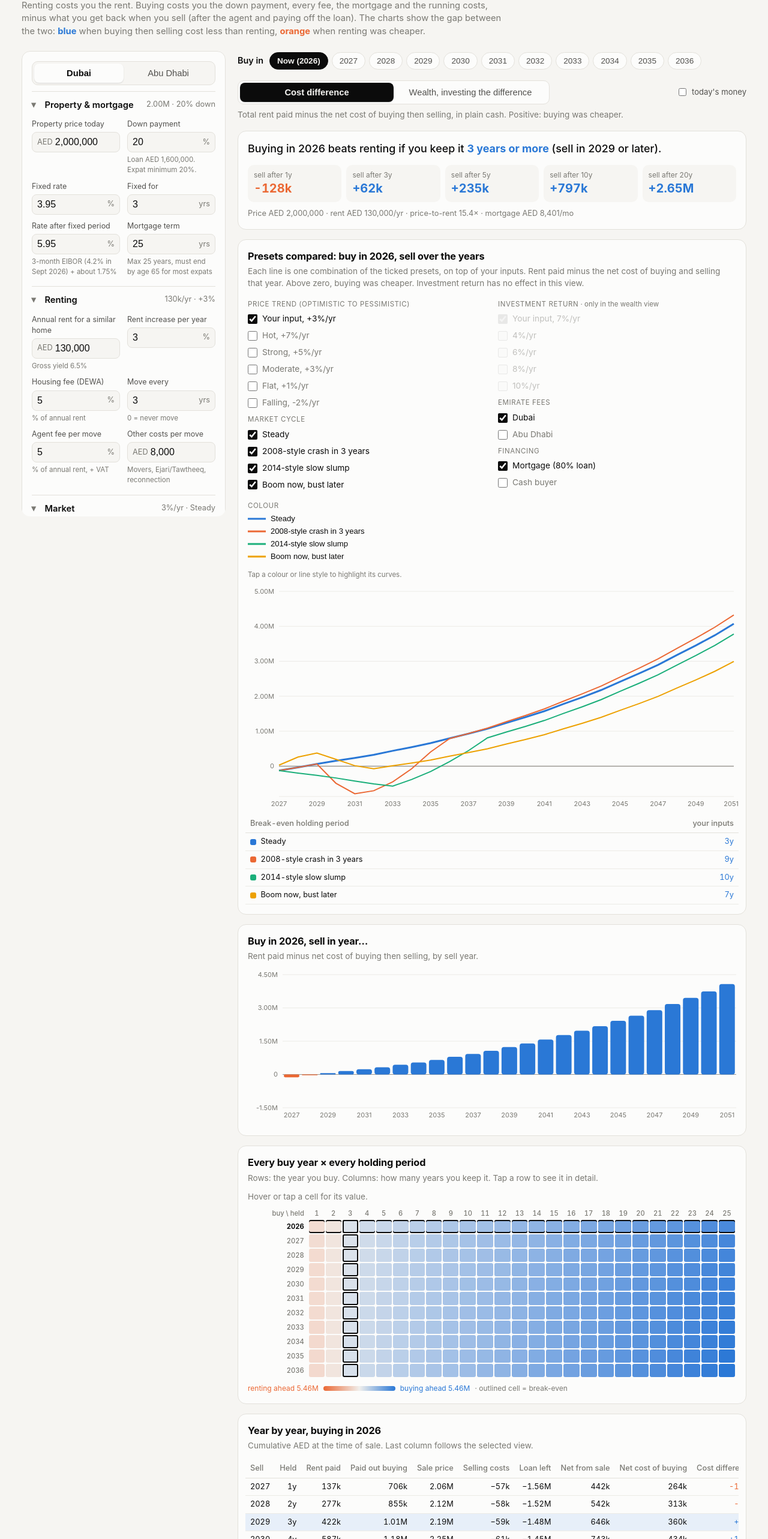
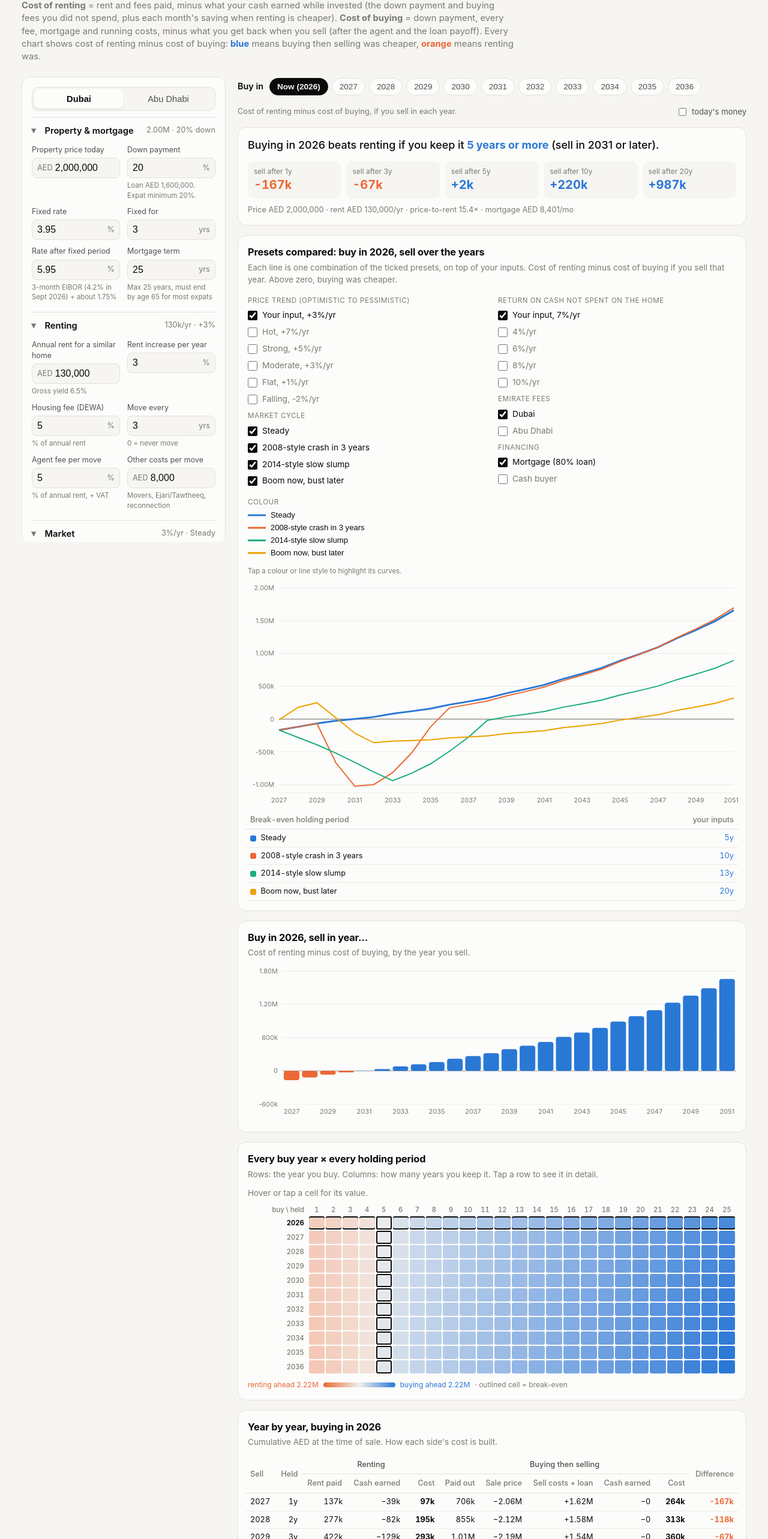
Before and after one commit to Zboule/rent-vs-buy-uae, a React (Vite) app: page / in a window 1280 px wide. Shown: the part 113-2679 px from the top of the page at 60% size. Built offline with nearby package versions, Linux system fonts and the light colour scheme.

Commit message:
One number: cost of renting (net of what unspent cash earned) minus cost of buying then selling; drop view toggle
Co-Authored-By: Claude Opus 5.5 (1M context) <noreply@anthropic.com>
Claude-Session: https://claude.ai/code/session_01SGeUVgQihc8iY5aYodmd9q

```diff
--- a/scripts/check.ts
+++ b/scripts/check.ts
@@ -26,4 +26,9 @@ ok(y1.advantage < 0, 'year-1 advantage negative');
 const all = simulateAll(DEFAULTS, []);
 for (const b of all.slice(0, 3)) console.log(`X=${b.buyYear} price=${Math.round(b.price)} rent=${Math.round(b.rent)} pay/mo=${Math.round(b.monthlyPayment)} breakEven=${b.breakEven}`,
   b.rows.filter((_, i) => [0, 2, 4, 9, 14, 24].includes(i)).map((x) => `${x.held}y:${Math.round(x.advantage / 1000)}k`).join(' '));
+{
+  const rows = simulateBuy({ ...DEFAULTS, price: 3e6, rent: 240000, rentGrowth: 0.05 }, 2, []).rows;
+  const worst = Math.max(...rows.map((x) => Math.abs(x.rentNet - x.buyNet - x.advantage)));
+  ok(worst < 1e-3, `rentNet - buyNet == advantage (max err ${worst})`);
+}
 process.exit(fail ? 1 : 0);
--- a/src/App.tsx
+++ b/src/App.tsx
@@ -3,7 +3,7 @@ import {
   Bar, BarChart, CartesianGrid, Cell, Legend, Line, LineChart, ReferenceLine, ResponsiveContainer, Tooltip, XAxis, YAxis,
 } from 'recharts';
 import {
-  DEFAULTS, PRESETS, SCENARIOS, VAT, breakEvenOf, marketPath, metric, simulateAll, simulateBuy, type Measure, type BuyResult, type Emirate, type Params, type SellRow,
+  DEFAULTS, PRESETS, SCENARIOS, VAT, breakEvenOf, marketPath, simulateAll, simulateBuy, type BuyResult, type Emirate, type Params, type SellRow,
 } from './engine';
 import { DEFAULT_CMP, initialCustom, readHash, writeHash, type AppState, type Compare, type Financing } from './state';
 import { abbr, aed, pct } from './format';
@@ -21,8 +21,7 @@ export default function App() {
   const all = useMemo(() => simulateAll(p, custom), [p, custom]);
   const X = Math.min(s.buyYear, p.maxBuyYear);
   const sel = all[X];
-  const val = (r: SellRow) => metric(r, s.measure, s.real);
-  const cost = s.measure === 'cost';
+  const val = (r: SellRow) => (s.real ? r.advantageReal : r.advantage);
 
   return (
     <div className="page">
@@ -30,10 +29,12 @@ export default function App() {
         <h1>Rent or buy, UAE</h1>
         <p className="tagline">If I buy in year X and sell in year Y, am I better off than if I had kept renting?</p>
         <p className="intro">
-          Renting costs you the rent. Buying costs you the down payment, every fee, the mortgage and the running costs,
-          minus what you get back when you sell (after the agent and paying off the loan). The charts show the gap
-          between the two: <b className="c-buy">blue</b> when buying then selling cost less than renting,{' '}
-          <b className="c-rent">orange</b> when renting was cheaper.
+          <b>Cost of renting</b> = rent and fees paid, minus what your cash earned while invested (the down payment and
+          buying fees you did not spend, plus each month's saving when renting is cheaper).{' '}
+          <b>Cost of buying</b> = down payment, every fee, mortgage and running costs, minus what you get back when you
+          sell (after the agent and the loan payoff). Every chart shows cost of renting minus cost of buying:{' '}
+          <b className="c-buy">blue</b> means buying then selling was cheaper, <b className="c-rent">orange</b> means
+          renting was.
         </p>
       </header>
 
@@ -45,39 +46,25 @@ export default function App() {
         <main className="results">
           <BuyYearPicker all={all} X={X} onPick={(x) => setS((o) => ({ ...o, buyYear: x }))} />
           <div className="measure-bar">
-            <div className="seg measure" role="radiogroup" aria-label="What to compare">
-              {(['cost', 'wealth'] as Measure[]).map((m) => (
-                <button key={m} className={s.measure === m ? 'on' : ''} onClick={() => setS((o) => ({ ...o, measure: m }))}>
-                  {m === 'cost' ? 'Cost difference' : 'Wealth, investing the difference'}
-                </button>
-              ))}
-            </div>
+            <span className="muted small">Cost of renting minus cost of buying, if you sell in each year.</span>
             <label className="toggle">
               <input type="checkbox" checked={s.real} onChange={(e) => setS((o) => ({ ...o, real: e.target.checked }))} />
               today's money
             </label>
           </div>
-          <p className="sub measure-note">
-            {cost
-              ? 'Total rent paid minus the net cost of buying then selling, in plain cash. Positive: buying was cheaper.'
-              : 'Adds the investing: the renter invests the down payment and fees, and whoever spends less each month invests the gap. Owner wealth minus renter wealth.'}
-          </p>
           <Headline r={sel} val={val} />
 
           <section className="card">
             <h2>Presets compared: buy in {NOW + X}, sell over the years</h2>
             <p className="sub">
               Each line is one combination of the ticked presets, on top of your inputs.{' '}
-              {cost
-                ? 'Rent paid minus the net cost of buying and selling that year. Above zero, buying was cheaper. Investment return has no effect in this view.'
-                : 'Owner wealth minus renter wealth if you sell that year. Above zero, buying leaves you richer.'}
+              Cost of renting minus cost of buying if you sell that year. Above zero, buying was cheaper.
             </p>
             <PresetCompare
               p={p}
               custom={custom}
               X={X}
               val={val}
-              noReturn={cost}
               cmp={s.cmp}
               setCmp={(cmp) => setS((o) => ({ ...o, cmp }))}
             />
@@ -85,7 +72,7 @@ export default function App() {
 
           <section className="card">
             <h2>Buy in {NOW + X}, sell in year…</h2>
-            <p className="sub">{cost ? 'Rent paid minus net cost of buying then selling, by sell year.' : 'Wealth if you bought, minus wealth if you kept renting, at the moment you sell.'}</p>
+            <p className="sub">Cost of renting minus cost of buying, by the year you sell.</p>
             <AdvantageChart r={sel} val={val} />
           </section>
 
@@ -99,7 +86,7 @@ export default function App() {
 
           <section className="card">
             <h2>Year by year, buying in {NOW + X}</h2>
-            <p className="sub">Cumulative AED at the time of sale. Last column follows the selected view{s.real ? ", in today's money" : ''}.</p>
+            <p className="sub">Cumulative AED at the time of sale. How each side's cost is built{s.real ? ", last column in today's money" : ''}.</p>
             <SellTable r={sel} val={val} />
           </section>
 
@@ -224,8 +211,8 @@ function DashSwatch({ dash, color = 'currentColor', width = 2 }: { dash: string;
 }
 
 function PresetCompare({
-  p, custom, X, val, noReturn, cmp, setCmp,
-}: { p: Params; custom: number[]; X: number; val: (r: SellRow) => number; noReturn: boolean; cmp: Compare; setCmp: (c: Compare) => void }) {
+  p, custom, X, val, cmp, setCmp,
+}: { p: Params; custom: number[]; X: number; val: (r: SellRow) => number; cmp: Compare; setCmp: (c: Compare) => void }) {
   const toggle = <K extends keyof Compare>(k: K, v: string) => {
     const cur = cmp[k] as string[];
     setCmp({ ...cmp, [k]: cur.includes(v) ? cur.filter((x) => x !== v) : [...cur, v] });
@@ -234,9 +221,7 @@ function PresetCompare({
   const scenarios = SCENARIOS.filter((x) => x.key !== 'custom' || p.scenario === 'custom');
   const trendKeys = ['in', ...TRENDS.map(String)].filter((k) => cmp.g.includes(k));
   const scKeys = scenarios.map((x) => x.key).filter((k) => cmp.sc.includes(k));
-  // the cash view ignores investing, so every return would draw the same curve: keep one
-  const retTicked = ['in', ...RETURNS.map(String)].filter((k) => cmp.r.includes(k));
-  const retKeys = noReturn ? retTicked.slice(0, 1).map(() => 'in') : retTicked;
+  const retKeys = ['in', ...RETURNS.map(String)].filter((k) => cmp.r.includes(k));
   const emKeys = (['DXB', 'AUH'] as Emirate[]).filter((e) => cmp.em.includes(e));
   const finKeys = (['loan', 'cash'] as Financing[]).filter((f) => cmp.fin.includes(f));
   const trendVal = (k: string) => (k === 'in' ? p.priceGrowth : Number(k));
@@ -266,7 +251,7 @@ function PresetCompare({
           downPct: fin === 'cash' ? 1 : p.downPct,
         };
         const styleName = [
-          !noReturn && (retKeys.length > 1 || r !== 'in') ? retLabel(r) : '',
+          retKeys.length > 1 || r !== 'in' ? retLabel(r) : '',
           emKeys.length > 1 || em !== p.emirate ? EM_LABEL[em] : '',
           finKeys.length > 1 || fin !== 'loan' ? FIN_LABEL[fin] : '',
         ].filter(Boolean).join(' · ') || 'your inputs';
@@ -285,7 +270,7 @@ function PresetCompare({
       });
     });
     return out;
-  }, [p, custom, X, cmp, noReturn]);
+  }, [p, custom, X, cmp]);
 
   const colors = [...new Map(series.map((s) => [s.colorKey, s])).values()];
   const styles = [...new Map(series.map((s) => [s.styleKey, s])).values()];
@@ -324,10 +309,8 @@ function PresetCompare({
           ))}
         </div>
         <div className="cmp-g">
-          <div className="cmp-h">Investment return{noReturn && <span className="cmp-off"> · only in the wealth view</span>}</div>
-          {['in', ...RETURNS.map(String)].map((k) => noReturn ? (
-            <label key={k} className="cbx off"><input type="checkbox" disabled checked={cmp.r.includes(k)} readOnly />{k === 'in' ? `Your input, ${pct(p.investReturn)}/yr` : `${pct(Number(k))}/yr`}</label>
-          ) : (
+          <div className="cmp-h">Return on cash not spent on the home</div>
+          {['in', ...RETURNS.map(String)].map((k) => (
             <Box key={k} on={cmp.r.includes(k)} label={k === 'in' ? `Your input, ${pct(p.investReturn)}/yr` : `${pct(Number(k))}/yr`} onClick={() => toggle('r', k)} />
           ))}
           <div className="cmp-h">Emirate fees</div>
@@ -534,9 +517,14 @@ function SellTable({ r, val }: { r: BuyResult; val: (x: SellRow) => number }) {
       <table className="grid">
         <thead>
           <tr>
-            <th>Sell</th><th>Held</th><th>Rent paid</th><th>Paid out buying</th><th>Sale price</th><th>Selling costs</th>
-            <th>Loan left</th><th>Net from sale</th><th>Net cost of buying</th><th>Cost difference</th><th>Wealth difference</th>
-            <th>Shown</th>
+            <th rowSpan={2}>Sell</th><th rowSpan={2}>Held</th>
+            <th colSpan={3} className="grp">Renting</th>
+            <th colSpan={5} className="grp">Buying then selling</th>
+            <th rowSpan={2}>Difference</th>
+          </tr>
+          <tr>
+            <th>Rent paid</th><th>Cash earned</th><th>Cost</th>
+            <th>Paid out</th><th>Sale price</th><th>Sell costs + loan</th><th>Cash earned</th><th>Cost</th>
           </tr>
         </thead>
         <tbody>
@@ -544,15 +532,14 @@ function SellTable({ r, val }: { r: BuyResult; val: (x: SellRow) => number }) {
             <tr key={x.held} className={be === x.held ? 'be' : ''}>
               <td>{NOW + x.sellYear}</td>
               <td>{x.held}y</td>
-              <td>{abbr(x.rentCost)}</td>
-              <td>{abbr(x.buyCost + x.netProceeds)}</td>
-              <td>{abbr(x.salePrice)}</td>
-              <td>−{abbr(x.sellCosts)}</td>
-              <td>{x.loanLeft >= 1 ? `−${abbr(x.loanLeft)}` : '0'}</td>
-              <td>{abbr(x.netProceeds)}</td>
-              <td>{abbr(x.buyCost)}</td>
-              <td className={x.costDiff >= 0 ? 'c-buy' : 'c-rent'}>{sign(x.costDiff)}</td>
-              <td className={x.advantage >= 0 ? 'c-buy' : 'c-rent'}>{sign(x.advantage)}</td>
+              <td>{abbr(x.rentPaid)}</td>
+              <td>−{abbr(x.renterGains)}</td>
+              <td className="b">{abbr(x.rentNet)}</td>
+              <td>{abbr(x.buyPaid)}</td>
+              <td>−{abbr(x.salePrice)}</td>
+              <td>+{abbr(x.sellCosts + x.loanLeft)}</td>
+              <td>−{abbr(x.ownerGains)}</td>
+              <td className="b">{abbr(x.buyNet)}</td>
               <td className={val(x) >= 0 ? 'c-buy b' : 'c-rent b'}>{sign(val(x))}</td>
             </tr>
           ))}
@@ -851,7 +838,7 @@ function Inputs({ s, setS, set }: { s: AppState; setS: (f: (o: AppState) => AppS
 
       <button
         className="reset"
-        onClick={() => setS(() => ({ p: { ...DEFAULTS }, custom: initialCustom(DEFAULTS), buyYear: 0, real: false, measure: 'cost', cmp: DEFAULT_CMP }))}
+        onClick={() => setS(() => ({ p: { ...DEFAULTS }, custom: initialCustom(DEFAULTS), buyYear: 0, real: false, cmp: DEFAULT_CMP }))}
       >
         Reset everything
       </button>
--- a/src/engine.ts
+++ b/src/engine.ts
@@ -235,11 +235,15 @@ export interface SellRow {
   renterWealth: number;
   advantage: number; // owner - renter, nominal AED at Y
   advantageReal: number; // in today's AED
-  // plain cash view, no investing: what each path cost you in total by year Y
-  rentCost: number; // rent + housing fee + moves
-  buyCost: number; // down payment + fees + mortgage + running costs - net sale proceeds
-  costDiff: number; // rentCost - buyCost: positive = buying and selling cost less than renting
-  costDiffReal: number; // same, every flow deflated to today's money
+  // the same result told as costs: renting costs rent minus what the unspent cash earned,
+  // buying costs everything paid out minus the net sale and what the owner's savings earned.
+  // rentNet - buyNet === advantage.
+  rentPaid: number; // rent + housing fee + agent fees and moves
+  renterGains: number; // investment gains on the down payment, fees and monthly savings not spent
+  rentNet: number;
+  buyPaid: number; // down payment + purchase fees + mortgage + running costs
+  ownerGains: number; // gains on the owner's monthly savings (once owning is cheaper than renting)
+  buyNet: number; // buyPaid - netProceeds - ownerGains
   // cumulative spend X..Y, for the breakdown
   paidInterest: number;
   paidPrincipal: number;
@@ -278,8 +282,8 @@ export function simulateBuy(p: Params, X: number, custom: number[]): BuyResult {
   let owner = 0;
   let renter = costs.upfront;
   let paidInterest = 0, paidPrincipal = 0, paidOwnerCosts = 0, paidRent = 0;
-  const defl = (t: number) => Math.pow(1 + p.inflation, -t / 12); // today's money
-  let ownerCash = costs.upfront, ownerCashReal = costs.upfront * defl(X * 12), rentReal = 0;
+  let ownerCash = costs.upfront;
+  let renterIn = costs.upfront, ownerIn = 0; // cash put into each portfolio
   const rows: SellRow[] = [];
 
   for (let m = 0; m < p.maxHold * 12; m++) {
@@ -317,15 +321,13 @@ export function simulateBuy(p: Params, X: number, custom: number[]): BuyResult {
     }
     paidRent += renterOut;
     ownerCash += ownerOut;
-    ownerCashReal += ownerOut * defl(t);
-    rentReal += renterOut * defl(t);
 
     // both portfolios grow, then whoever spent less invests the difference
     owner *= 1 + invMonthly;
     renter *= 1 + invMonthly;
     const diff = ownerOut - renterOut;
-    if (diff > 0) renter += diff;
-    else owner -= diff;
+    if (diff > 0) { renter += diff; renterIn += diff; }
+    else { owner -= diff; ownerIn -= diff; }
 
     if ((m + 1) % 12 === 0) {
       const Y = (t + 1) / 12;
@@ -335,8 +337,8 @@ export function simulateBuy(p: Params, X: number, custom: number[]): BuyResult {
       const netProceeds = salePrice - sellCosts - balance;
       const ownerWealth = owner + netProceeds;
       const advantage = ownerWealth - renter;
-      const buyCost = ownerCash - netProceeds;
-      const buyCostReal = ownerCashReal - netProceeds * defl(t + 1);
+      const renterGains = renter - renterIn;
+      const ownerGains = owner - ownerIn;
       rows.push({
         sellYear: Y,
         held: Y - X,
@@ -349,10 +351,12 @@ export function simulateBuy(p: Params, X: number, custom: number[]): BuyResult {
         renterWealth: renter,
         advantage,
         advantageReal: advantage / Math.pow(1 + p.inflation, Y),
-        rentCost: paidRent,
-        buyCost,
-        costDiff: paidRent - buyCost,
-        costDiffReal: rentReal - buyCostReal,
+        rentPaid: paidRent,
+        renterGains,
+        rentNet: paidRent - renterGains,
+        buyPaid: ownerCash,
+        ownerGains,
+        buyNet: ownerCash - netProceeds - ownerGains,
         paidInterest,
         paidPrincipal,
         paidOwnerCosts,
@@ -367,14 +371,6 @@ export function simulateBuy(p: Params, X: number, custom: number[]): BuyResult {
     else break;
   }
   return { buyYear: X, price, rent: p.rent * rIdxYear[X], costs, monthlyPayment: firstPay, rows, breakEven };
-}
-
-export type Measure = 'cost' | 'wealth';
-
-/** The number every chart plots: positive = buying wins. */
-export function metric(r: SellRow, m: Measure, real: boolean): number {
-  if (m === 'cost') return real ? r.costDiffReal : r.costDiff;
-  return real ? r.advantageReal : r.advantage;
 }
 
 /** First holding period from which buying wins and keeps winning, or null. */
--- a/src/state.ts
+++ b/src/state.ts
@@ -1,4 +1,4 @@
-import { DEFAULTS, PRESETS, type Emirate, type Measure, type Params, type ScenarioKey } from './engine';
+import { DEFAULTS, PRESETS, type Emirate, type Params, type ScenarioKey } from './engine';
 
 export type Financing = 'loan' | 'cash';
 export interface Compare {
@@ -18,7 +18,6 @@ export interface AppState {
   custom: number[]; // per-year price growth for the custom scenario
   buyYear: number;
   real: boolean; // show today's money
-  measure: Measure; // cash cost difference (default) or wealth incl. investing
   cmp: Compare; // which presets the comparison chart combines
 }
 
@@ -40,7 +39,6 @@ export function readHash(): AppState {
     custom,
     buyYear: Number(q.get('x') ?? 0),
     real: q.get('real') === '1',
-    measure: q.get('m') === 'wealth' ? 'wealth' : 'cost',
     cmp: q.get('cmp') ? parseCmp(q.get('cmp')!) : { ...DEFAULT_CMP, em: [p.emirate] },
   };
 }
@@ -54,7 +52,6 @@ export function writeHash(s: AppState) {
   if (s.p.scenario === 'custom') q.set('path', s.custom.map((g) => +g.toFixed(4)).join(','));
   if (s.buyYear) q.set('x', String(s.buyYear));
   if (s.real) q.set('real', '1');
-  if (s.measure === 'wealth') q.set('m', 'wealth');
   const cmpDefault = { ...DEFAULT_CMP, em: [s.p.emirate] };
   if (JSON.stringify(s.cmp) !== JSON.stringify(cmpDefault)) q.set('cmp', [s.cmp.em, s.cmp.sc, s.cmp.fin, s.cmp.g, s.cmp.r].map((x) => x.join('_')).join('~'));
   const h = q.toString();
--- a/src/styles.css
+++ b/src/styles.css
@@ -191,8 +191,4 @@ h2 { font-size: 1.02rem; margin: 0 0 4px; letter-spacing: -0.01em; }
 .key.on { background: var(--hover); font-weight: 600; }
 .key .dashsw { color: var(--text2); }
 .measure-bar { display: flex; align-items: center; justify-content: space-between; gap: 12px; flex-wrap: wrap; }
-.seg.measure { flex: 1; max-width: 520px; background: var(--panel); }
-.seg.measure button.on { background: var(--accent); color: var(--bg); }
-.measure-note { margin: -8px 0 0; }
-.cbx.off { opacity: .45; cursor: default; }
-.cmp-off { text-transform: none; letter-spacing: 0; }
+.grid th.grp { text-align: center; border-bottom: 1px solid var(--border); color: var(--text2); }
```
Also changed, not shown: 2 other files (tests, documents, lock files or other folders).
